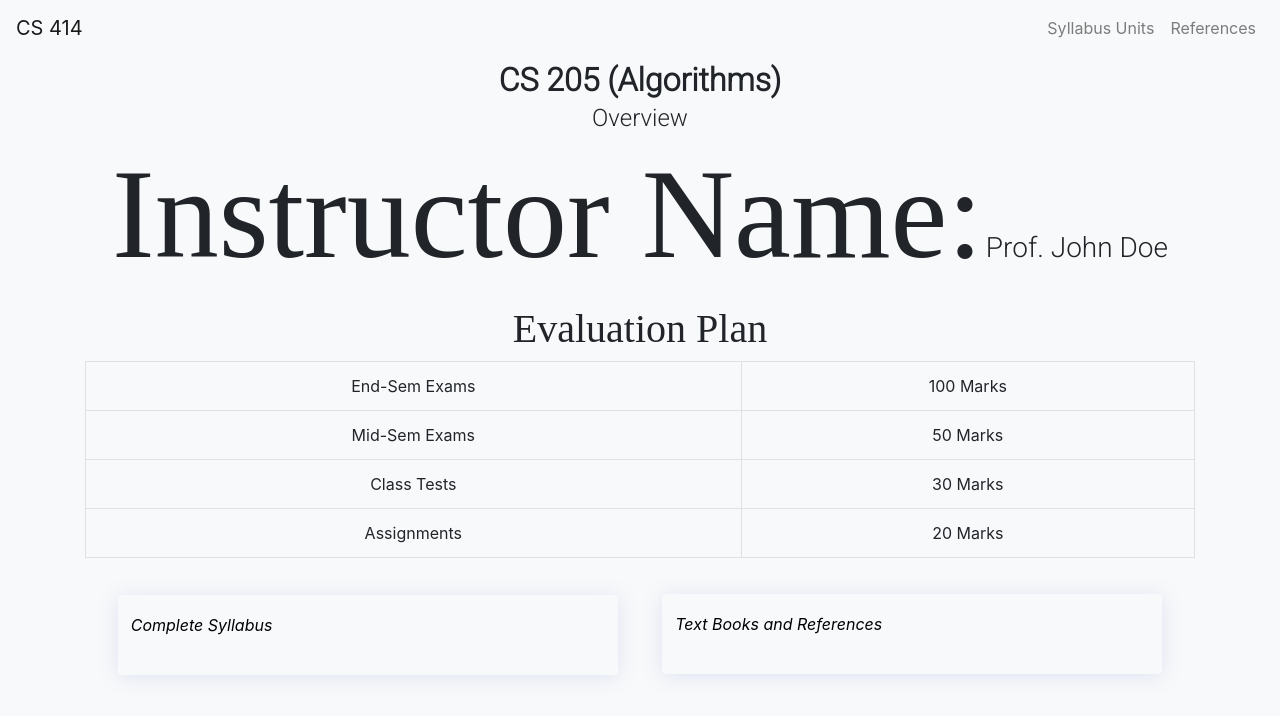
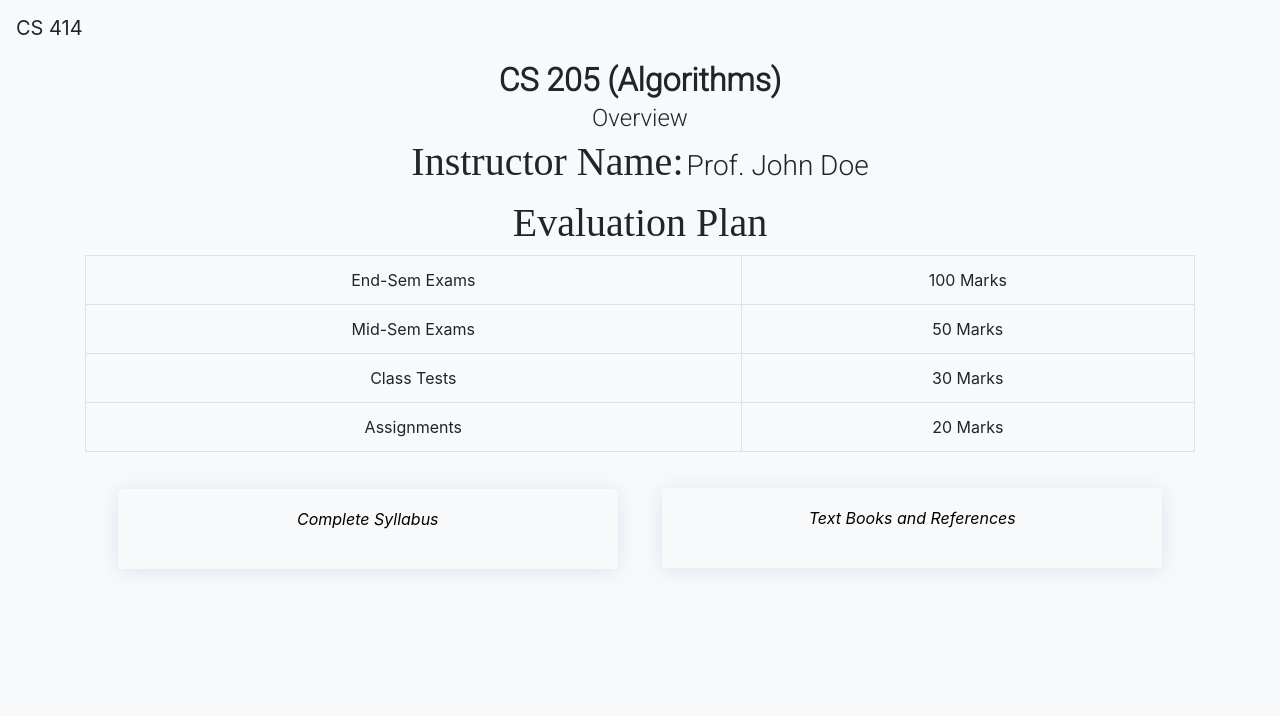
Before and after one commit to Devansh-Maurya/CS-414-Assignment-4, a plain HTML site: page index.html in a window 1280 px wide. Drawn offline with nearby package versions, Linux system fonts and the light colour scheme; a web font is replaced by a local one.

Commit message:
Centred button text on home screen

```diff
--- a/index.html
+++ b/index.html
@@ -10,11 +10,11 @@
 </head>
 <body style="background-color: #f8f9fa;">
     <nav class="navbar navbar-expand-sm navbar-light bg-light">
-        <a href="/" class="navbar-brand">CS 414</a>
+        <a class="navbar-brand">CS 414</a>
         <button class="navbar-toggler" data-toggle="collapse" data-target="#navbarMenu">
             <span class="navbar-toggler-icon"></span>
         </button>
-        <div class="collapse navbar-collapse" id="navbarMenu">
+        <!-- <div class="collapse navbar-collapse" id="navbarMenu">
             <ul class="navbar-nav ml-auto">
                 <li class="nav-item">
                     <a href="syllabus_units.html" class="nav-link">Syllabus Units</a>
@@ -23,7 +23,7 @@
                     <a href="references.html" class="nav-link">References</a>
                 </li>
             </ul>
-        </div>
+        </div>         -->
     </nav>
     <header id="index_header">
         <h2>CS 205 (Algorithms)</h2>
@@ -32,7 +32,7 @@
 
     <main>
         <section id="instructor_details">
-            <h1 style="font-size:10vw">Instructor Name:</h1>
+            <h1>Instructor Name:</h1>
             <h3>Prof. John Doe</h3>
         </section>
         <section id="evaluation-plan">
@@ -75,7 +75,7 @@
     <div id="home-buttons">
         <div class="card button" >
             <div class="card-header" id="syllabusButton">
-                <button class="btn btn-link collapsed" data-toggle="collapse" data-target="#collapseTwo" aria-expanded="false">
+                <button id="syllabusButton" class="home-button btn btn-link collapsed" data-toggle="collapse" data-target="#collapseTwo" aria-expanded="false">
                     Complete Syllabus
                 </button>
             </div>
--- a/styles.css
+++ b/styles.css
@@ -85,16 +85,13 @@ td {
     text-align: center;
 }
 
-.btn-centre {
-    text-align: center;
-}
-
 #home-buttons {
     text-align: center;
 }
 
 #syllabusButton, #textBooksButton {
     width: 500px;
+    text-align: center;
 }
 
 table {
@@ -121,7 +118,7 @@ th {
     color: black;
     height: 60px;
     text-decoration: none !important;
-    text-align: left !important;
+    text-align: center !important;
     font-style: italic !important;
 }
 
```
